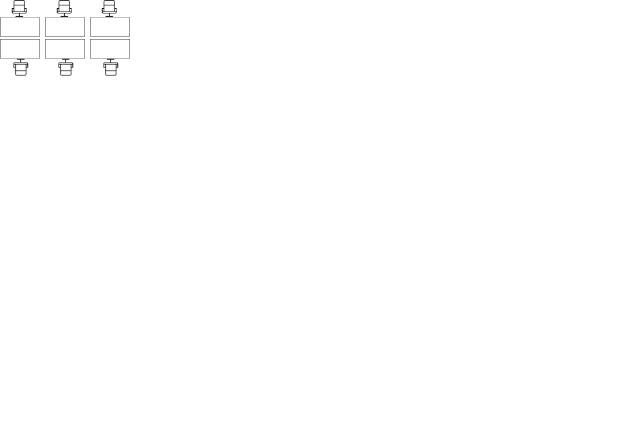
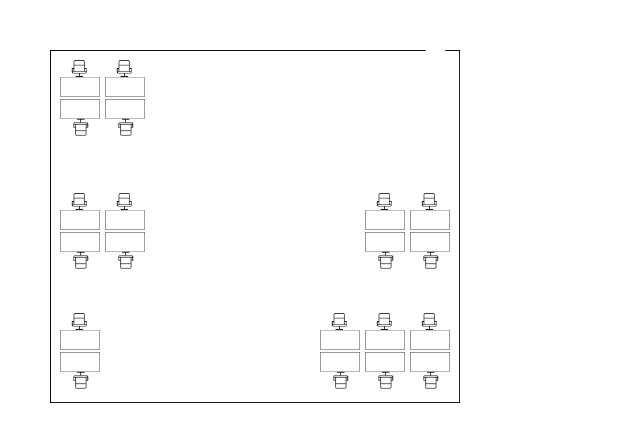
Before and after one commit to superihor20/hakaton, a Next.js app: page / in a window 1280 px wide. Shown: the top 442 px of the page, without its empty margins (0-640 px from the left). Built offline with nearby package versions, Linux system fonts and the light colour scheme.

Commit message:
openspace

```diff
--- /dev/null
+++ b/components/openSpace/openSpace.module.scss
@@ -0,0 +1,10 @@
+.openSpace {
+  position: relative;
+  margin: 50px;
+  width: 410px;
+  height: 353px;
+
+  > img {
+    max-width: 410px;
+  }
+}
--- /dev/null
+++ b/components/openSpace/openSpace.tsx
@@ -0,0 +1,54 @@
+import { FC } from 'react';
+import { TableGroup } from '../tableGroup/tableGroup';
+import { TableWithChair } from '../tableWithChair/tableWithChair';
+import styles from './openSpace.module.scss';
+
+type OpenSpaceProps = {};
+
+export const OpenSpace: FC<OpenSpaceProps> = () => {
+  return (
+    <div className={styles.openSpace}>
+      <img src='./open-space.png' alt='open-space' style={{ zIndex: 0 }} />
+      <TableGroup customStyles={{ position: 'absolute', bottom: 10, left: 10 }}>
+        <TableWithChair id={1} />
+        <TableWithChair id={2} typeDirection='reverse' />
+      </TableGroup>
+
+      <TableGroup
+        customStyles={{ position: 'absolute', bottom: 130, left: 10 }}
+      >
+        <TableWithChair id={4} />
+        <TableWithChair id={5} typeDirection='reverse' />
+        <TableWithChair id={6} />
+        <TableWithChair id={7} typeDirection='reverse' />
+      </TableGroup>
+
+      <TableGroup customStyles={{ position: 'absolute', top: 10, left: 10 }}>
+        <TableWithChair id={8} />
+        <TableWithChair id={9} typeDirection='reverse' />
+        <TableWithChair id={10} />
+        <TableWithChair id={11} typeDirection='reverse' />
+      </TableGroup>
+
+      <TableGroup
+        customStyles={{ position: 'absolute', bottom: 130, right: 10 }}
+      >
+        <TableWithChair id={12} />
+        <TableWithChair id={13} typeDirection='reverse' />
+        <TableWithChair id={14} />
+        <TableWithChair id={15} typeDirection='reverse' />
+      </TableGroup>
+
+      <TableGroup
+        customStyles={{ position: 'absolute', bottom: 10, right: 10 }}
+      >
+        <TableWithChair id={16} />
+        <TableWithChair id={17} typeDirection='reverse' />
+        <TableWithChair id={18} />
+        <TableWithChair id={19} typeDirection='reverse' />
+        <TableWithChair id={20} />
+        <TableWithChair id={21} typeDirection='reverse' />
+      </TableGroup>
+    </div>
+  );
+};
--- a/components/tableGroup/tableGroup.tsx
+++ b/components/tableGroup/tableGroup.tsx
@@ -2,17 +2,19 @@ import React, { Children, CSSProperties, FC, PropsWithChildren } from 'react';
 import styles from './tableGroup.module.scss';
 
 type TableGroupProps = {
-  styles?: CSSProperties;
+  customStyles?: CSSProperties;
 };
 
 export const TableGroup: FC<PropsWithChildren<TableGroupProps>> = ({
   children,
+  customStyles,
 }) => {
   return (
     <div
       className={`${styles.tableGroup} ${
         styles[`groupVariants${Children.count(children)}`]
       }`}
+      style={customStyles || {}}
     >
       {children}
     </div>
--- a/pages/index.tsx
+++ b/pages/index.tsx
@@ -1,18 +1,8 @@
 import type { NextPage } from 'next';
-import { TableGroup } from '../components/tableGroup/tableGroup';
-import { TableWithChair } from '../components/tableWithChair/tableWithChair';
+import { OpenSpace } from '../components/openSpace/openSpace';
 
 const Home: NextPage = () => {
-  return (
-    <TableGroup>
-      <TableWithChair id={1} />
-      <TableWithChair id={2} typeDirection='reverse' />
-      <TableWithChair id={1} />
-      <TableWithChair id={2} typeDirection='reverse' />
-      <TableWithChair id={2} typeDirection='normal' />
-      <TableWithChair id={2} typeDirection='reverse' />
-    </TableGroup>
-  );
+  return <OpenSpace />;
 };
 
 export default Home;
```
Also changed, not shown: public/open-space.png (added).
